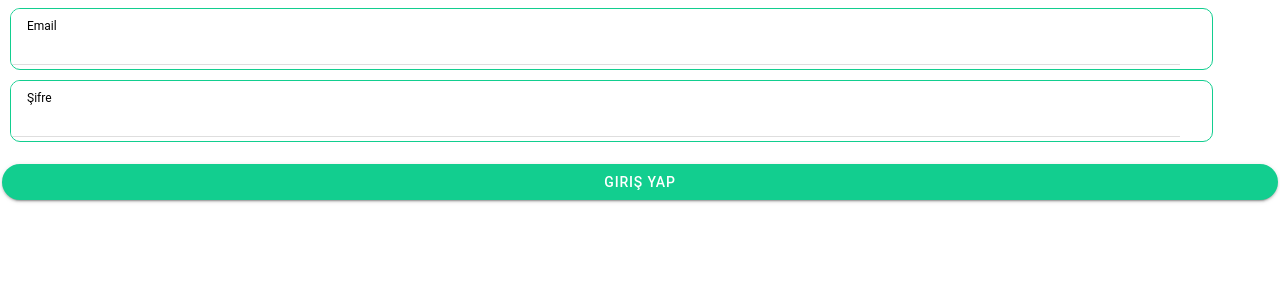
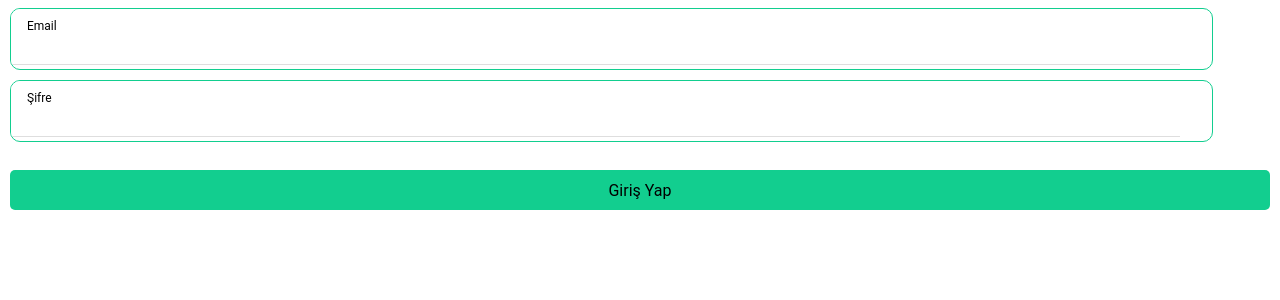
Before and after one commit to softwareandcoffee/cvCreateApp, a React (Create React App) app: page /seekerLogin in a window 1280 px wide. Shown: the top 300 px of the page. Built offline with nearby package versions, Linux system fonts and the light colour scheme.

Commit message:
route fix

```diff
--- a/src/pages/Seeker/Auth/Login/SeekerLogin.scss
+++ b/src/pages/Seeker/Auth/Login/SeekerLogin.scss
@@ -1,14 +1,19 @@
-.newCvFormPage {
+.button-container {
+  width: 100%;
+  height: 60px;
+  padding: 10px;
+}
 
-    .buttonCont {
-        position: fixed;
-        bottom: 0;
-        left: 0;
-        right: 0;
-        background-color: #ffff;
-        width: 100%;
-        height: 60px;
-    }
+.lgn-btn {
+  height: 40px;
+  left: 10px;
+  right: 10px;
+
+  background-color: #12ce8f;
+  border-radius: 5px;
+  display: flex;
+  justify-content: center;
+  align-items: center;
 }
 
 .custom-item {
--- a/src/pages/Seeker/Auth/Login/SeekerLogin.tsx
+++ b/src/pages/Seeker/Auth/Login/SeekerLogin.tsx
@@ -1,23 +1,20 @@
 import {
   IonContent,
-  IonHeader,
   IonPage,
-  IonTitle,
-  IonToolbar,
   IonList,
   IonLabel,
   IonInput,
   IonItem,
-  IonButton,
-  IonText,
   IonInfiniteScrollContent,
   IonRippleEffect,
 } from "@ionic/react";
+
 import "./SeekerLogin.scss";
-import { Route } from "react-router-dom";
+import { useHistory } from "react-router-dom";
 
 const SeekerLogin: React.FC = () => {
 
+  const history = useHistory();
   return (
     <IonPage className="SeekerRegisterPage">
       <IonContent>
@@ -40,20 +37,8 @@ const SeekerLogin: React.FC = () => {
           </IonList>
         </IonInfiniteScrollContent>
 
-        <div className="buttonCont">
-          <Route
-            render={({ history }) => (
-              <IonButton
-                shape="round"
-                expand="block"
-                onClick={() => {
-                  history.push("/seekerMainPage");
-                }}
-              >
-                Giriş Yap
-              </IonButton>
-            )}
-          />
+        <div className="button-container">
+          <div className="lgn-btn" onClick={() => history.push('/seekerMainPage')}>Giriş Yap</div>
         </div>
       </IonContent>
     </IonPage>
--- a/src/pages/Seeker/SeekerMainPage/SeekerMainPage.tsx
+++ b/src/pages/Seeker/SeekerMainPage/SeekerMainPage.tsx
@@ -1,10 +1,16 @@
-import React from 'react'
+import { IonContent, IonPage } from "@ionic/react";
+import React from "react";
+
+import "./SeekerMainPage.scss";
 
 const SeekerMainPage: React.FC = () => {
-  alert('anasayfa')
   return (
-    <div>Ana Sayfa</div>
-  )
-}
+    <IonPage className="SeekerRegisterPage">
+      <IonContent>
+        <div>Anasayfa Seeker</div>
+      </IonContent>
+    </IonPage>
+  );
+};
 
-export default SeekerMainPage
+export default SeekerMainPage;
```
Also changed, not shown: src/pages/Seeker/SeekerMainPage/SeekerMainPage.scss (added).
